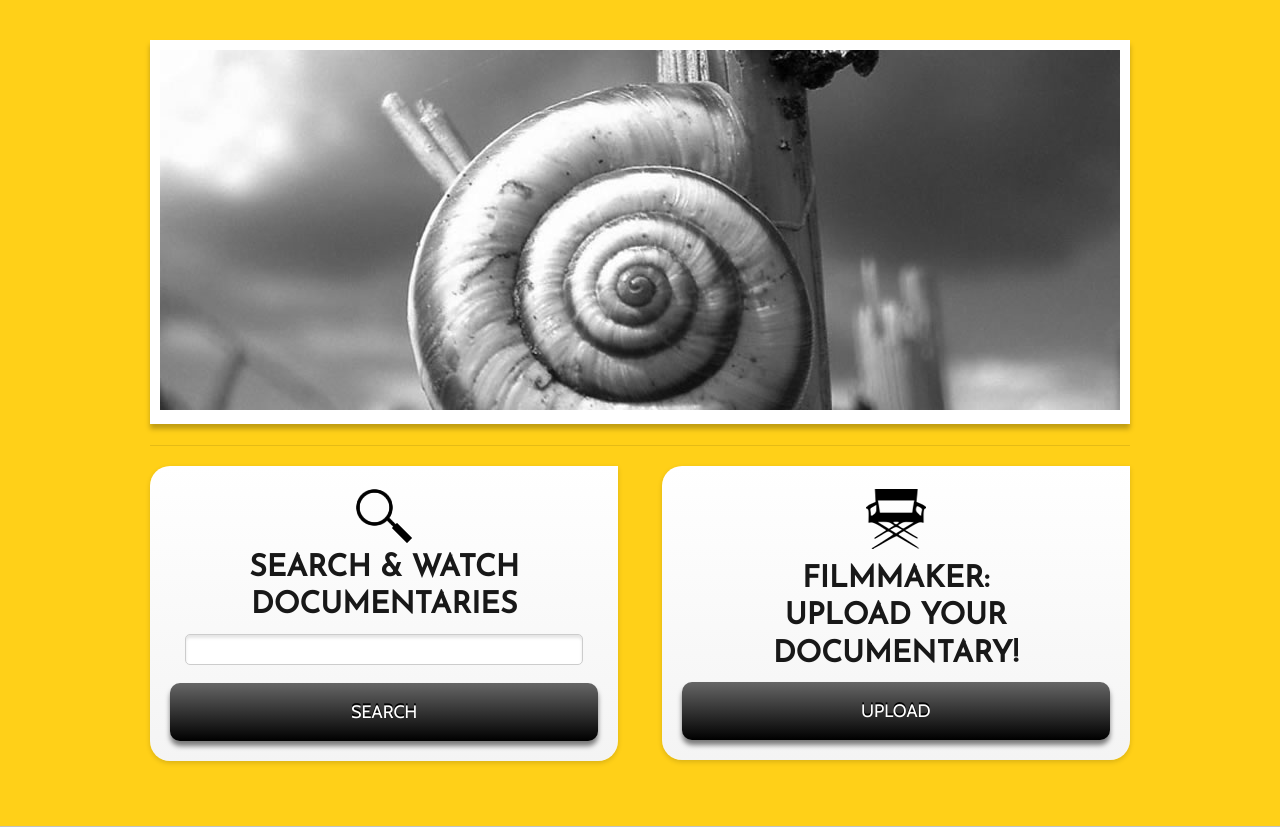
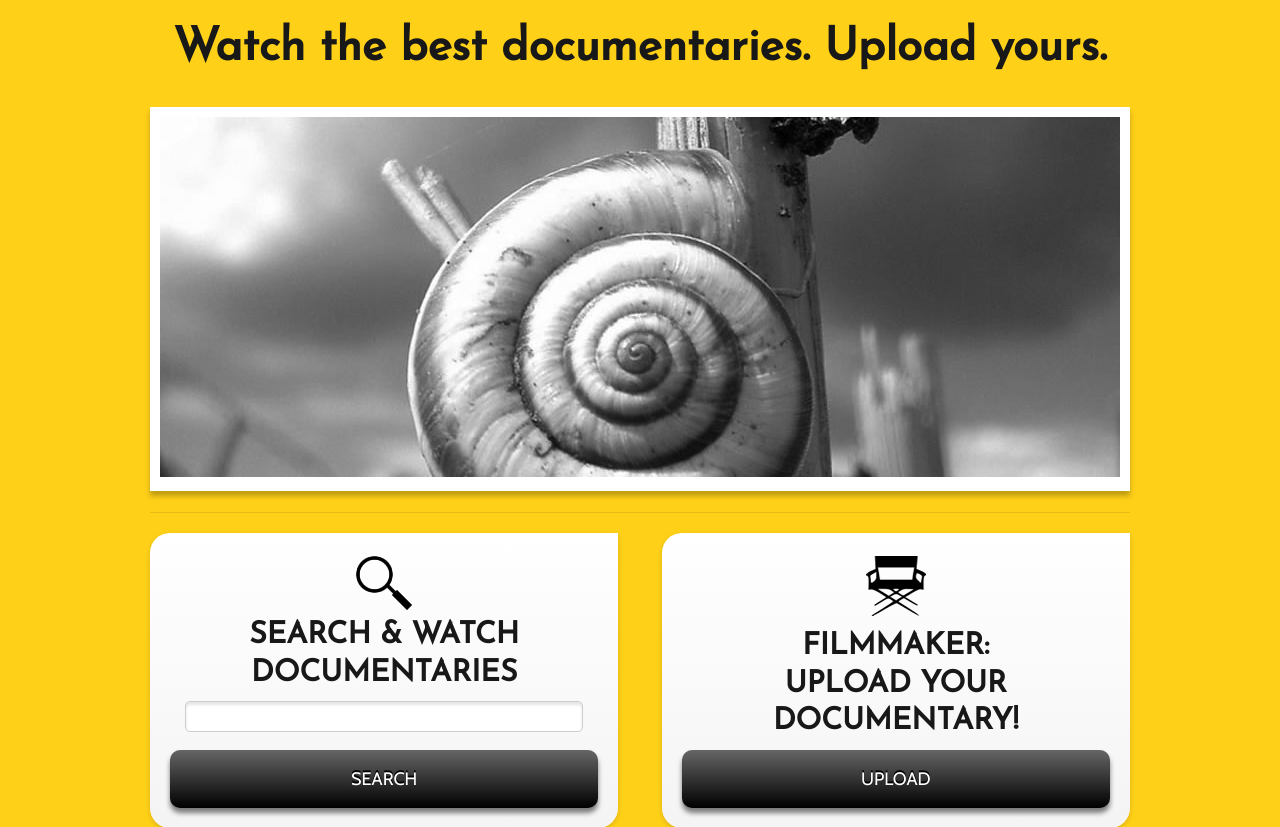
Before and after one commit to SWBogotaOrg/D-VU, a CakePHP app: the page made by app/View/Pages/home.ctp in a window 1280 px wide. Shown: the part 200-1027 px from the top of the page. Run offline with PHP 8.4 and a stand-in for CakePHP, Linux system fonts and the light colour scheme; the template is opened without the code that fills it, so the values that code supplies are empty; some libraries are stand-ins or nearby versions.

Commit message:
Add a title to the homepage

```diff
--- a/app/View/Pages/home.ctp
+++ b/app/View/Pages/home.ctp
@@ -7,6 +7,7 @@ $this->Html->script("mocha.js", array("inline" => false));
 <!-- container -->
 
 <div class="row">
+	<div align="center" style="margin-bottom: 30px;"><h1>Watch the best documentaries. Upload yours.</h1></div>
 	<div id="slider">
 		<div id="gallery">
 			<img id="img-slider" src="/img/slider1.jpg" />
```
